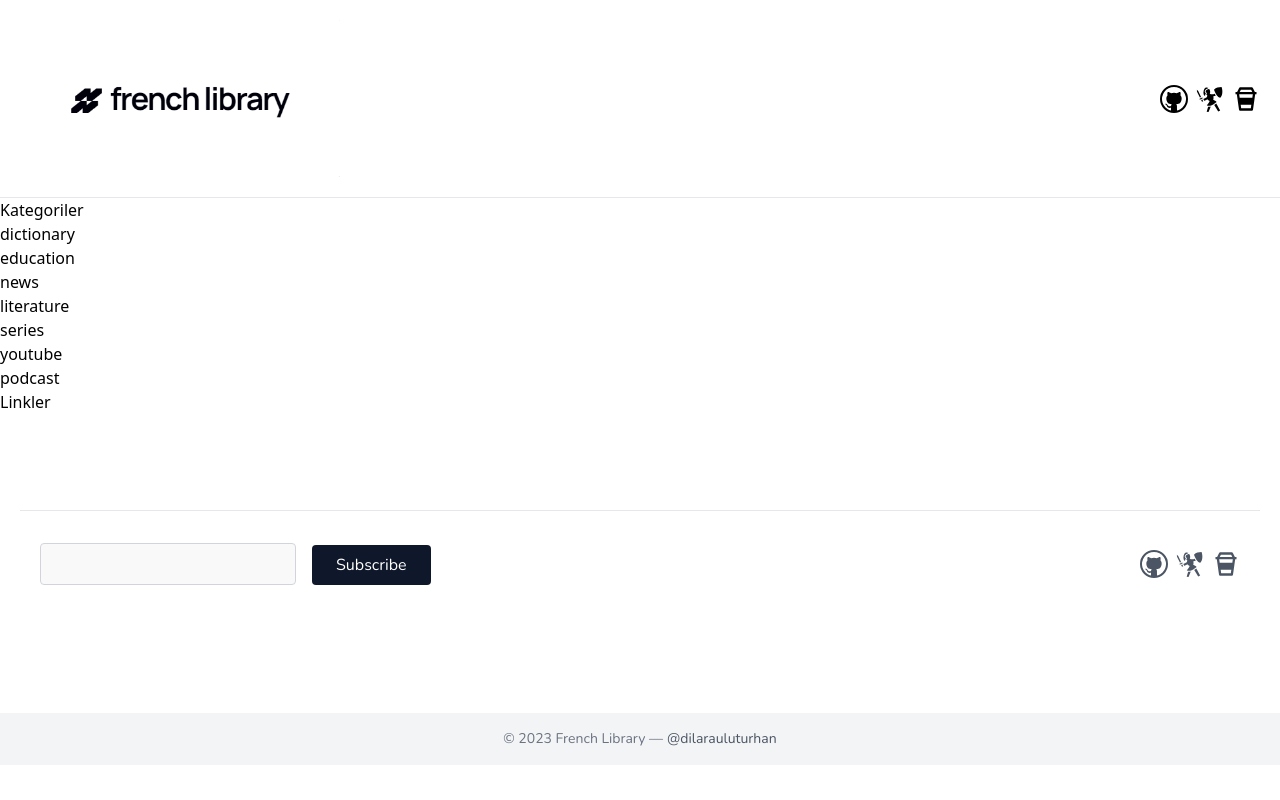
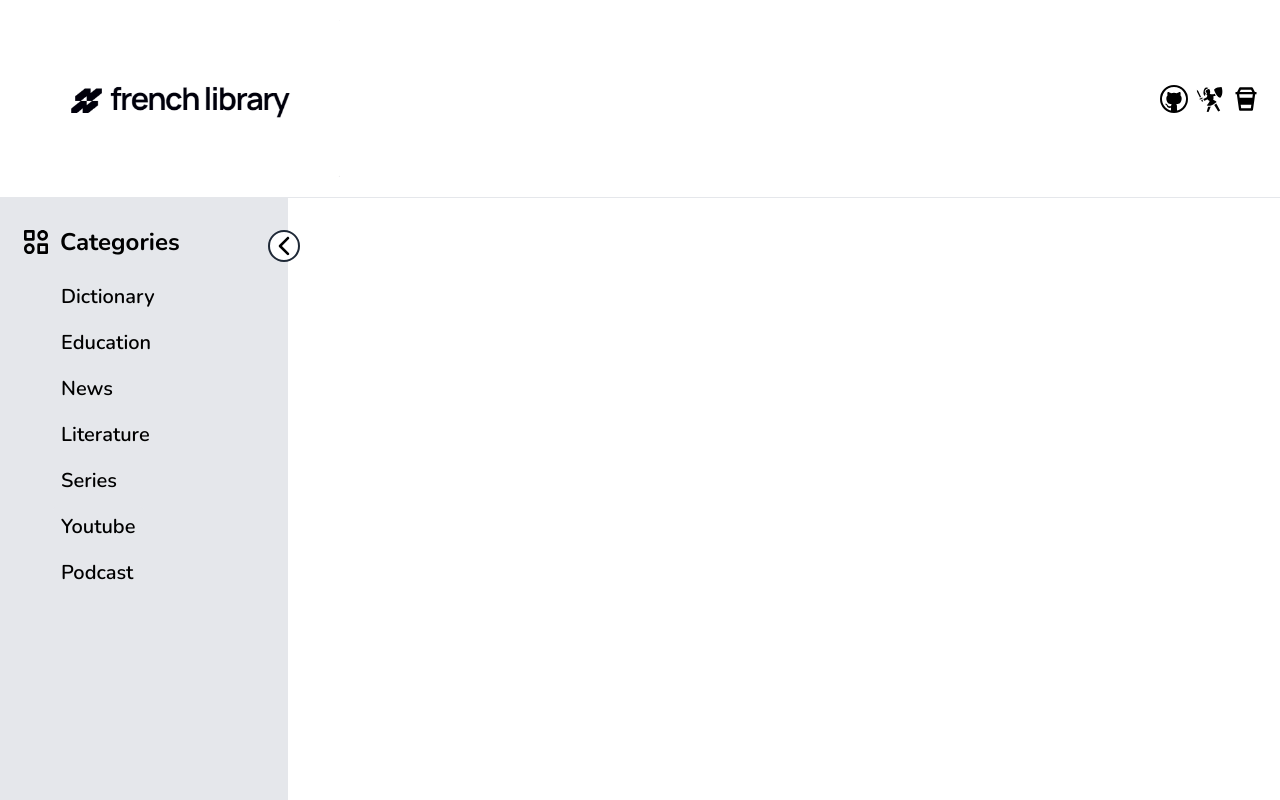
Before and after one commit to dilarauluturhan/french-library, a React (Create React App) app: page / in a window 1280 px wide. Shown: the top 800 px of the page. Built offline with nearby package versions, Linux system fonts and the light colour scheme.

Commit message:
feat: complete main

```diff
--- a/src/components/Main.js
+++ b/src/components/Main.js
@@ -1,5 +1,7 @@
 import React, { useState } from 'react';
 import DATA from '../data/data.json';
+import { IoIosArrowBack } from 'react-icons/io';
+import { BiCategoryAlt } from 'react-icons/bi';
 
 const Main = () => {
 
@@ -8,6 +10,7 @@ const Main = () => {
 
   // Aktif kategoriye ait verileri saklamak için bir state kullan
   const [activeCategory, setActiveCategory] = useState('');
+  const [open, setOpen] = useState(true);
 
   // kategoriye tıklandığında aktif kategoriyi günceller
   const handleCategoryClick = (category) => {
@@ -15,28 +18,41 @@ const Main = () => {
   };
 
   return (
-    <main>
-      <div>
-        <div>
-          <h2>Kategoriler</h2>
-          <ul>
+    <main className='font-nunito flex'>
+      <div
+        className={`${open ? 'w-72' : 'w-20'} duration-300 h-screen p-5 pt-7 bg-gray-200 relative`}
+      >
+        <IoIosArrowBack
+          className={`absolute cursor-pointer -right-3 top-8 w-8 h-8 border-2 border-gray-800 rounded-full bg-white ${!open && 'rotate-180'}`}
+          onClick={() => setOpen(!open)}
+        />
+        <div className='flex items-center gap-x-2'>
+          <BiCategoryAlt
+            className={`w-8 h-8 cursor-pointer duration-500 ${open && "rotate-[360deg]"}`}
+          />
+          <h1 className={`origin-left text-2xl font-bold duration-300 ${!open && "scale-0"}`}>Categories</h1>
+        </div>
+        <ul className='pt-4'>
           {categories.map((category, index) => (
-              <li key={index} onClick={() => handleCategoryClick(category)}>
-                <button>
+            <li
+              key={index}
+              onClick={() => handleCategoryClick(category)}
+              className={`${!open && "hidden"}`}
+            >
+              <button className='text-xl hover:text-2xl font-semibold p-2 ml-8 hover:bg-gray-50 border rounded-lg duration-300'>
                 {category}
               </button>
             </li>
           ))}
         </ul>
       </div>
-        <div>
-          <h2>Linkler</h2>
-          <ul>
+      <div className='p-7 flex-1 h-screen'>
+        <ul className='grid grid-cols-1 sm:grid-cols-2 lg:grid-cols-3 gap-x-3 gap-y-6'>
           {DATA
             .filter((item) => item.category === activeCategory)
             .map((item) => (
               <li key={item.id}>
-                  <a href={item.link} target='blank' rel="noopener noreferrer">
+                <a href={item.link} target='blank' className='flex w-96 p-2 font-semibold text-xl bg-gray-50 border rounded-lg duration-300' rel="noopener noreferrer">
                   {item.name}
                 </a>
               </li>
@@ -44,7 +60,6 @@ const Main = () => {
           }
         </ul>
       </div>
-      </div>
     </main>
   )
 }
--- a/src/data/data.json
+++ b/src/data/data.json
@@ -1,331 +1,331 @@
 [
     {
         "id": 1,
-        "category": "dictionary",
+        "category": "Dictionary",
         "name": "Conjugaison",
         "link": "https://www.conjugaison.com"
     },
     {
         "id": 2,
-        "category": "dictionary",
+        "category": "Dictionary",
         "name": "Fransızca Sözlük",
         "link": "https://www.fransizcasozluk.net"
     },
     {
         "id": 3,
-        "category": "dictionary",
+        "category": "Dictionary",
         "name": "Forvo",
         "link": "https://tr.forvo.com"
     },
     {
         "id": 4,
-        "category": "dictionary",
+        "category": "Dictionary",
         "name": "Larousse",
         "link": "https://www.larousse.com"
     },
     {
         "id": 5,
-        "category": "dictionary",
+        "category": "Dictionary",
         "name": "Tureng",
         "link": "https://tureng.com/tr/fransizca-ingilizce"
     },
     {
         "id": 6,
-        "category": "education",
+        "category": "Education",
         "name": "Apprendre TV5 Monde",
         "link": "https://apprendre.tv5monde.com/fr"
     },
     {
         "id": 7,
-        "category": "education",
+        "category": "Education",
         "name": "France Podcasts",
         "link": "https://www.francepodcasts.com"
     },
     {
         "id": 8,
-        "category": "education",
+        "category": "Education",
         "name": "Partajon Delf-Dalf",
         "link": "https://www.partajondelfdalf.com"
     },
     {
         "id": 9,
-        "category": "education",
+        "category": "Education",
         "name": "Le Point du FLE",
         "link": "https://www.lepointdufle.net"
     },
     {
         "id": 10,
-        "category": "education",
+        "category": "Education",
         "name": "Podcast Français Facile",
         "link": "https://www.podcastfrancaisfacile.com"
     },
     {
         "id": 11,
-        "category": "news",
+        "category": "News",
         "name": "TRT Français",
         "link": "https://www.trtfrancais.com"
     },
     {
         "id": 12,
-        "category": "news",
+        "category": "News",
         "name": "France TV Vu",
         "link": "https://www.france.tv/france-5/vu/"
     },
     {
         "id": 13,
-        "category": "news",
+        "category": "News",
         "name": "Arte TV Désintox",
         "link": "https://www.arte.tv/fr/videos/RC-016371/desintox/"
     },
     {
         "id": 14,
-        "category": "news",
+        "category": "News",
         "name": "rfi",
         "link": "https://www.rfi.fr/fr/"
     },
     {
         "id": 15,
-        "category": "news",
+        "category": "News",
         "name": "france24",
         "link": "https://www.france24.com/fr/"
     },
     {
         "id": 16,
-        "category": "news",
+        "category": "News",
         "name": "Le français facile avec rfi",
         "link": "https://francaisfacile.rfi.fr/fr/"
     },
     {
         "id": 17,
-        "category": "literature",
+        "category": "Literature",
         "name": "Litterature Audio",
         "link": "https://www.litteratureaudio.com"
     },
     {
         "id": 18,
-        "category": "series",
+        "category": "Series",
         "name": "TV5 Monde Plus",
         "link": "https://www.tv5mondeplus.com/fr"
     },
     {
         "id": 19,
-        "category": "youtube",
+        "category": "Youtube",
         "name": "Le French Club",
         "link": "https://www.youtube.com/@LeFrenchClub"
     },
     {
         "id": 20,
-        "category": "youtube",
+        "category": "Youtube",
         "name": "French Pill",
         "link": "https://www.youtube.com/@FRENCHPILL"
     },
     {
         "id": 21,
-        "category": "youtube",
+        "category": "Youtube",
         "name": "Adam Bros",
         "link": "https://www.youtube.com/@AdamBros"
     },
     {
         "id": 22,
-        "category": "youtube",
+        "category": "Youtube",
         "name": "Alparslan Demir",
         "link": "https://www.youtube.com/@alparslandemirfr"
     },
     {
         "id": 23,
-        "category": "youtube",
+        "category": "Youtube",
         "name": "Aykut Yavuz",
         "link": "https://www.youtube.com/@AykutYavuzFransizcaDersleri"
     },
     {
         "id": 24,
-        "category": "youtube",
+        "category": "Youtube",
         "name": "Canal+",
         "link": "https://www.youtube.com/@Canalplus"
     },
     {
         "id": 25,
-        "category": "youtube",
+        "category": "Youtube",
         "name": "CCube Academy",
         "link": "https://www.youtube.com/@CCubeAcademy"
     },
     {
         "id": 26,
-        "category": "youtube",
+        "category": "Youtube",
         "name": "Easy French",
         "link": "https://www.youtube.com/@EasyFrench"
     },
     {
         "id": 27,
-        "category": "youtube",
+        "category": "Youtube",
         "name": "francetv slash / talents",
         "link": "https://www.youtube.com/@francetvslashtalents"
     },
     {
         "id": 28,
-        "category": "youtube",
+        "category": "Youtube",
         "name": "Fransızca Dersler",
         "link": "https://www.youtube.com/@FransizcaDersler"
     },
     {
         "id": 29,
-        "category": "youtube",
+        "category": "Youtube",
         "name": "Français Authentique",
         "link": "https://www.youtube.com/@francaisauthentique"
     },
     {
         "id": 30,
-        "category": "youtube",
+        "category": "Youtube",
         "name": "Français avec Nelly",
         "link": "https://www.youtube.com/@francaisavecnelly"
     },
     {
         "id": 31,
-        "category": "youtube",
+        "category": "Youtube",
         "name": "Français avec Fred",
         "link": "https://www.youtube.com/@FrancaisAvecFred"
     },
     {
         "id": 32,
-        "category": "youtube",
+        "category": "Youtube",
         "name": "Français avec Pierre",
         "link": "https://www.youtube.com/@FrancaisavecPierre"
     },
     {
         "id": 33,
-        "category": "youtube",
+        "category": "Youtube",
         "name": "French School TV",
         "link": "https://www.youtube.com/@FrenchSchoolTV"
     },
     {
         "id": 34,
-        "category": "youtube",
+        "category": "Youtube",
         "name": "French Talks",
         "link": "https://www.youtube.com/@FrenchTalks"
     },
     {
         "id": 35,
-        "category": "youtube",
+        "category": "Youtube",
         "name": "HugoDécrypte - Actus du jour",
         "link": "https://www.youtube.com/@HugoDecrypte"
     },
     {
         "id": 36,
-        "category": "youtube",
+        "category": "Youtube",
         "name": "INA Société",
         "link": "https://www.youtube.com/@Inasociete"
     },
     {
         "id": 37,
-        "category": "youtube",
+        "category": "Youtube",
         "name": "Info ou Mytho ?",
         "link": "https://www.youtube.com/@InfoouMytho"
     },
     {
         "id": 38,
-        "category": "youtube",
+        "category": "Youtube",
         "name": "Learn French with Alexa",
         "link": "https://www.youtube.com/@learnfrenchwithalexa"
     },
     {
         "id": 39,
-        "category": "youtube",
+        "category": "Youtube",
         "name": "Parlez-vous FRENCH : Cours de français",
         "link": "https://www.youtube.com/@ParlezvousFRENCH"
     },
     {
         "id": 40,
-        "category": "youtube",
+        "category": "Youtube",
         "name": "Paroles Lyrics France",
         "link": "https://www.youtube.com/@ParolesLyricsFrance"
     },
     {
         "id": 41,
-        "category": "youtube",
+        "category": "Youtube",
         "name": "Piece of French",
         "link": "https://www.youtube.com/@pieceoffrench"
     },
     {
         "id": 42,
-        "category": "youtube",
+        "category": "Youtube",
         "name": "Podcast Français Facile",
         "link": "https://www.youtube.com/@podcast_francais_facile"
     },
     {
         "id": 43,
-        "category": "youtube",
+        "category": "Youtube",
         "name": "Useful French with Chris",
         "link": "https://www.youtube.com/@UsefulFrench"
     },
     {
         "id": 44,
-        "category": "youtube",
+        "category": "Youtube",
         "name": "TRT Français",
         "link": "https://www.youtube.com/@trtfrancais"
     },
     {
         "id": 45,
-        "category": "podcast",
+        "category": "Podcast",
         "name": "À bientôt de te revoir",
         "link": "https://open.spotify.com/show/52EqJyUcpduoCE6Cm8blBw?si=dac186c800a048d3"
     },
     {
         "id": 46,
-        "category": "podcast",
+        "category": "Podcast",
         "name": "Binge Audio",
         "link": "https://www.binge.audio"
     },
     {
         "id": 47,
-        "category": "podcast",
+        "category": "Podcast",
         "name": "Real Life French",
         "link": "https://open.spotify.com/show/400GRC4Cg6epiVJj84PIu5?si=e4baf25ea8184a09"
     },
     {
         "id": 48,
-        "category": "podcast",
+        "category": "Podcast",
         "name": "Learn French with Alexa",
         "link": "https://open.spotify.com/show/1xmmu8rOeaCBWO2vVlAMiH?si=6262fa3cc81140e3"
     },
     {
         "id": 49,
-        "category": "podcast",
+        "category": "Podcast",
         "name": "Learn French with daily podcasts",
         "link": "https://open.spotify.com/show/3fTcy5v0wlF97bg8DtXmMd?si=87595782e6b54cf0"
     },
     {
         "id": 50,
-        "category": "podcast",
+        "category": "Podcast",
         "name": "Easy French",
         "link": "https://open.spotify.com/show/6ymiUbRF2qUuQGqpNsGjFC?si=2bb32d4fbceb4ea3"
     },
     {
         "id": 51,
-        "category": "podcast",
+        "category": "Podcast",
         "name": "Le français avec Fluidité",
         "link": "https://open.spotify.com/show/0Uqx5gXwuF2lNhxOQvGzow?si=c54515e920904fb1"
     },
     {
         "id": 52,
-        "category": "podcast",
+        "category": "Podcast",
         "name": "Journal en français facile",
         "link": "https://open.spotify.com/show/0AVkxaaQWUC6QAn38x5OmR?si=e7825ca57de34904"
     },
     {
         "id": 53,
-        "category": "podcast",
+        "category": "Podcast",
         "name": "French for Beginners",
         "link": "https://open.spotify.com/show/1WeNLllQ5zKndAfHppym4F?si=0cd095fad2fc4db8"
     },
     {
         "id": 54,
-        "category": "podcast",
+        "category": "Podcast",
         "name": "Duolingo French Podcast",
         "link": "https://open.spotify.com/show/2Mu5dTlsG1vRE25twu1P2l?si=540c1916011d4754"
     },
     {
         "id": 55,
-        "category": "podcast",
+        "category": "Podcast",
         "name": "Café Français",
         "link": "https://open.spotify.com/show/1uY8JCkkoBDGn8Yl8M4B9r?si=0f8799a90d2c423a"
     }
```
Lines whose indentation alone changed are shown as unchanged.
